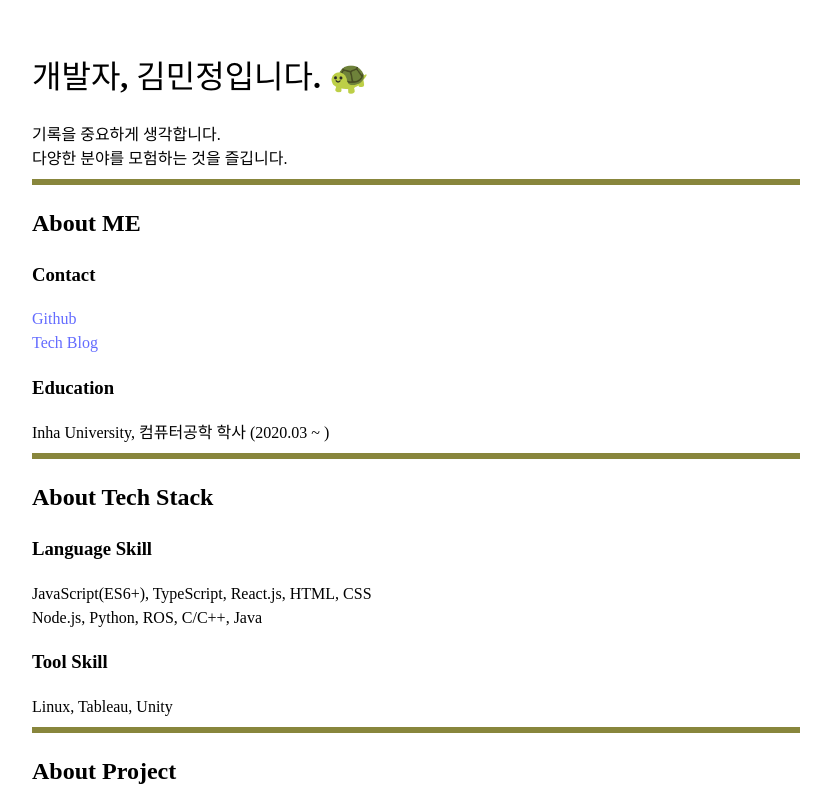
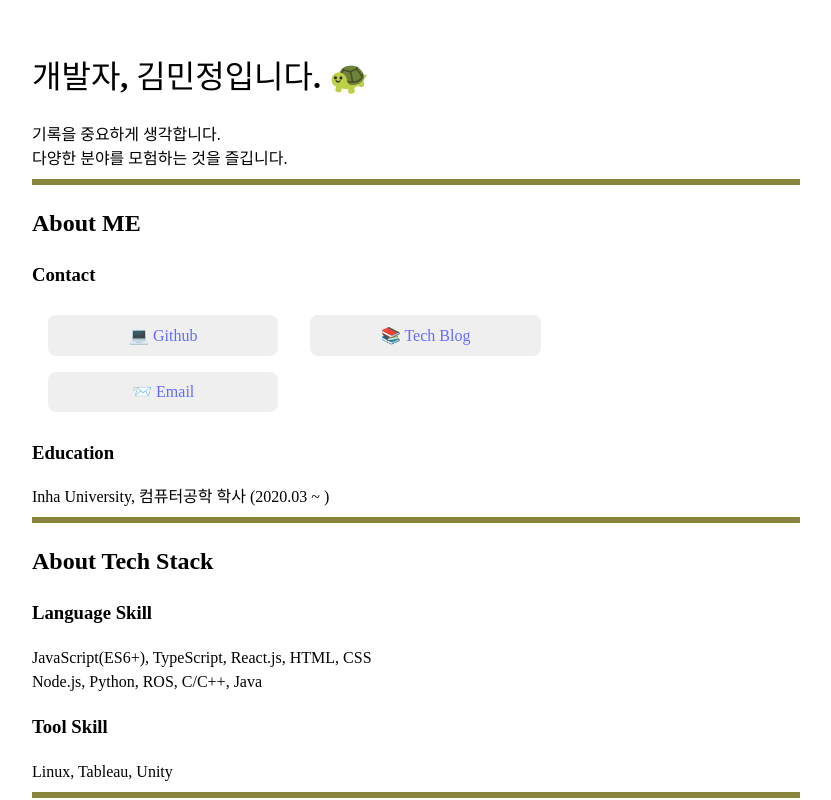
Before and after one commit to minjeongss/resume, a React (Vite) app: page / in a window 1280 px wide. Shown: the top 800 px of the page, without its empty margins (224-1055 px from the left). Built offline with nearby package versions, Linux system fonts and the light colour scheme; a web font is replaced by a local one.

Commit message:
feat: Contact 부분 버튼으로 변경

```diff
--- a/src/components/ContentMe.tsx
+++ b/src/components/ContentMe.tsx
@@ -1,10 +1,16 @@
+import styled from "styled-components";
+const Button=styled.button`
+    width:30%;
+
+`;
+
 const ContentMe = () => {
     return (
         <>
             <h3>Contact</h3>
-                <div><a href="https://github.com/minjeongss" target='_blank'>Github</a></div>
-                <div><a href="https://jeonge.tistory.com/" target='_blank'>Tech Blog</a></div>
-                <div><a href=""></a></div>
+                <Button><a href="https://github.com/minjeongss" target='_blank'>💻️ Github</a></Button>
+                <Button><a href="https://jeonge.tistory.com/" target='_blank'>📚️ Tech Blog</a></Button>
+                <Button><a href="mailto:dotoriido@gmail.com" target='_blank'>📨 Email</a></Button>
             <h3>Education</h3>
         <div>Inha University, 컴퓨터공학 학사 (2020.03 ~ )</div>
         </>
```
Also changed, not shown: src/components/ContentProject.tsx (line endings or trailing spaces).
